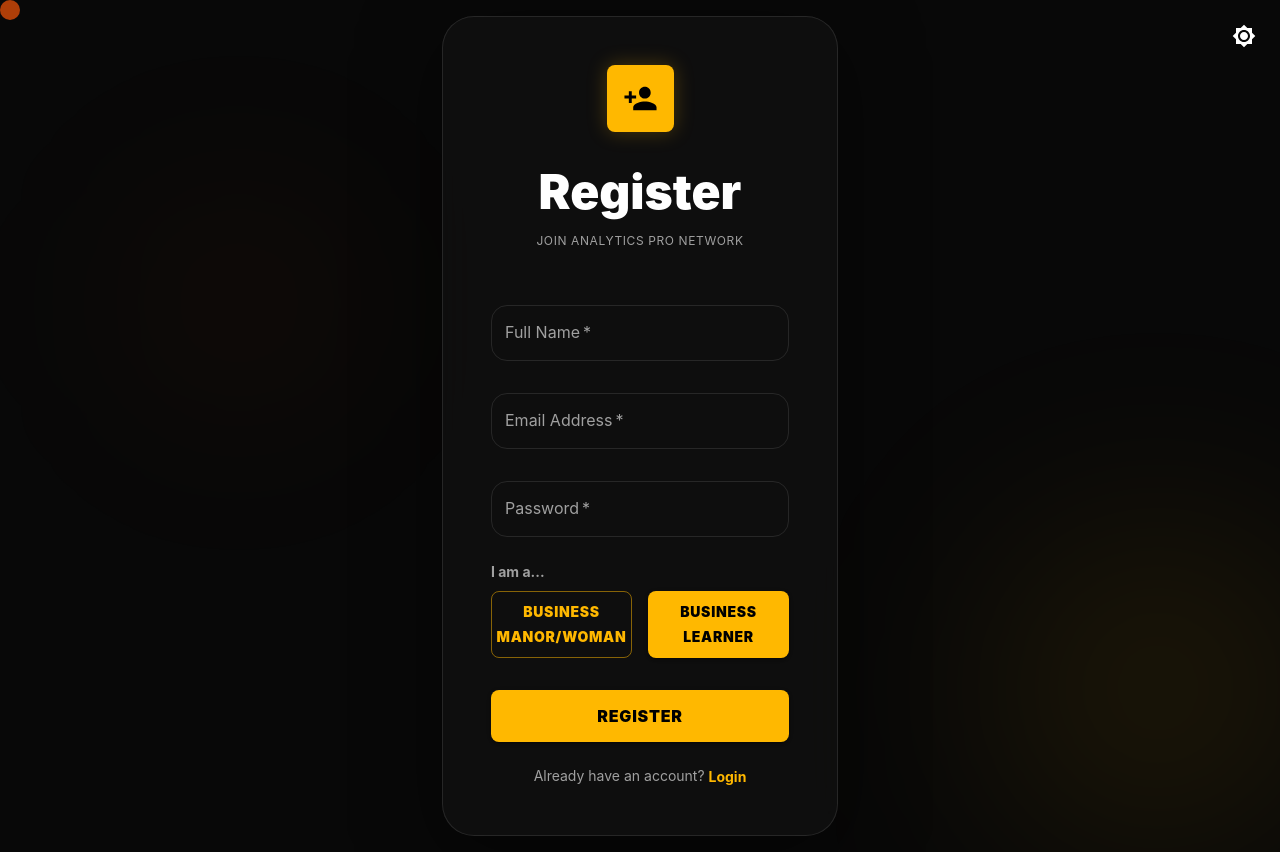
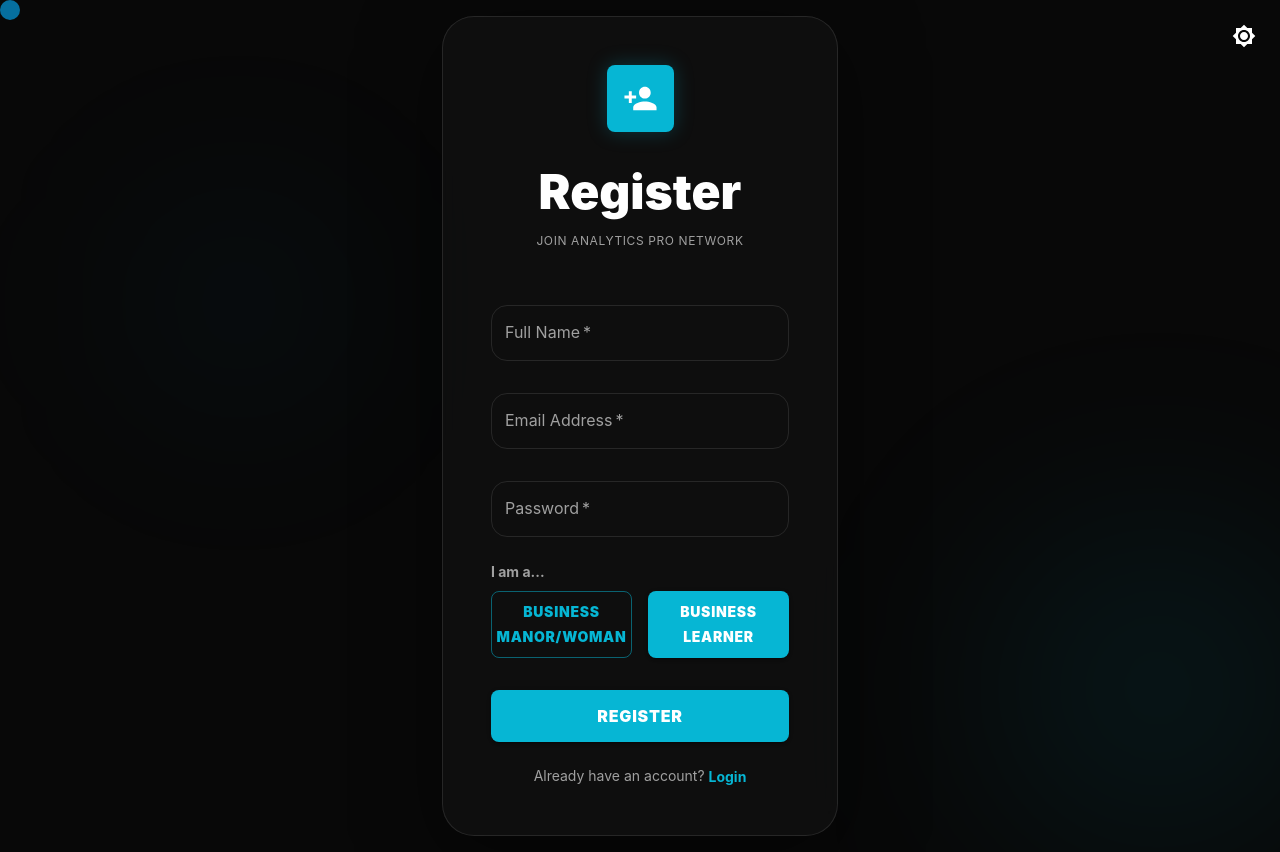
Before and after one commit to prasanth5head/Business-Analytics-Mobile-App-Development-, a React (Create React App) app in the folder frontend/: page /register in a window 1280 px wide. Built offline with nearby package versions, Linux system fonts and the light colour scheme.

Commit message:
Complete SecureChat Implementation

```diff
--- a/frontend/src/components/FinancialHealthScore.js
+++ b/frontend/src/components/FinancialHealthScore.js
@@ -9,7 +9,7 @@
     ];
 
     const COLORS = [
-        score > 70 ? '#4caf50' : score > 40 ? '#ff9800' : '#f44336',
+        score > 70 ? '#10B981' : score > 40 ? '#0EA5E9' : '#EF4444',
         'rgba(255, 255, 255, 0.1)'
     ];
 
--- a/frontend/src/components/KPICommandCenter.js
+++ b/frontend/src/components/KPICommandCenter.js
@@ -51,7 +51,7 @@
     const [items, setItems] = useState([
         { id: 1, title: 'TOTAL REVENUE', value: '₹1,24,500', trend: 12.5, color: '#4caf50', icon: <DollarSign color="#4caf50" size={24} /> },
         { id: 2, title: 'ACTIVE CUSTOMERS', value: '840', trend: 4.2, color: '#2196f3', icon: <Users color="#2196f3" size={24} /> },
-        { id: 3, title: 'PROFIT MARGIN', value: '32%', trend: -1.5, color: '#ff9800', icon: <TrendingUp color="#ff9800" size={24} /> },
+        { id: 3, title: 'PROFIT MARGIN', value: '32%', trend: -1.5, color: '#06B6D4', icon: <TrendingUp sx={{ color: '#06B6D4' }} size={24} /> },
         { id: 4, title: 'OPERATIONAL EFFICIENCY', value: '88%', trend: 0.8, color: '#9c27b0', icon: <Activity color="#9c27b0" size={24} /> },
     ]);
 
--- a/frontend/src/context/ThemeContext.js
+++ b/frontend/src/context/ThemeContext.js
@@ -31,16 +31,16 @@
                 palette: {
                     mode,
                     primary: {
-                        main: '#FF5E00', // Lava Orange
-                        light: '#FF8A4D',
-                        dark: '#CC4B00',
+                        main: '#0EA5E9', // Sky Blue
+                        light: '#7DD3FC',
+                        dark: '#0369A1',
                         contrastText: '#ffffff',
                     },
                     secondary: {
-                        main: '#FFB800', // Gold
-                        light: '#FFD147',
-                        dark: '#B88600',
-                        contrastText: '#000000',
+                        main: '#06B6D4', // Cyan
+                        light: '#67E8F9',
+                        dark: '#0891B2',
+                        contrastText: '#ffffff',
                     },
                     background: {
                         default: mode === 'light' ? '#F8F9FA' : '#080808', // Neutral dark, zero blue
@@ -76,7 +76,7 @@
                                     backgroundColor: mode === 'light' ? '#CCCCCC' : '#444444',
                                 },
                                 '&::-webkit-scrollbar-thumb:hover, & *::-webkit-scrollbar-thumb:hover': {
-                                    backgroundColor: '#FF5E00',
+                                    backgroundColor: '#0EA5E9',
                                 },
                             },
                         },
@@ -92,7 +92,7 @@
                                 '&:hover': {
                                     transform: 'translateY(-2px)',
                                     boxShadow: mode === 'light'
-                                        ? '0 6px 15px rgba(255, 94, 0, 0.2)'
+                                        ? '0 6px 15px rgba(14, 165, 233, 0.2)'
                                         : '0 8px 20px rgba(0, 0, 0, 0.4)',
                                 },
                             },
@@ -104,7 +104,7 @@
                                 borderRadius: 32,
                                 backgroundImage: mode === 'light'
                                     ? 'none'
-                                    : 'radial-gradient(at 0% 0%, rgba(255, 94, 0, 0.05) 0, transparent 50%)',
+                                    : 'radial-gradient(at 0% 0%, rgba(14, 165, 233, 0.05) 0, transparent 50%)',
                                 border: mode === 'light' ? '1px solid #EDEDED' : '1px solid rgba(255, 255, 255, 0.05)',
                                 boxShadow: mode === 'light'
                                     ? '0 10px 30px rgba(0,0,0,0.05)'
--- a/frontend/src/pages/Dashboard.js
+++ b/frontend/src/pages/Dashboard.js
@@ -357,8 +357,8 @@
                 <Grid container spacing={2}>
                     {productData.map((prod, i) => {
                         const risk = prod.risk || {};
-                        const riskColor = risk.level === 'High' ? '#f44336' : risk.level === 'Medium' ? '#FF9800' : '#4caf50';
-                        const riskBg = risk.level === 'High' ? 'rgba(244,67,54,0.08)' : risk.level === 'Medium' ? 'rgba(255,152,0,0.08)' : 'rgba(76,175,80,0.08)';
+                        const riskColor = risk.level === 'High' ? theme.palette.error.main : risk.level === 'Medium' ? theme.palette.warning.main : theme.palette.success.main;
+                        const riskBg = risk.level === 'High' ? `${theme.palette.error.main}15` : risk.level === 'Medium' ? `${theme.palette.warning.main}15` : `${theme.palette.success.main}15`;
                         return (
                             <Grid item xs={12} sm={6} md={3} key={i}>
                                 <Paper sx={{
@@ -399,7 +399,7 @@
                                         </Box>
                                         <Box display="flex" justifyContent="space-between">
                                             <Typography variant="caption" color="text.secondary">Return Rate</Typography>
-                                            <Typography variant="caption" sx={{ fontWeight: 700, color: '#FF9800' }}>{prod.returnRate}%</Typography>
+                                            <Typography variant="caption" sx={{ fontWeight: 700, color: theme.palette.warning.main }}>{prod.returnRate}%</Typography>
                                         </Box>
                                         <Box display="flex" justifyContent="space-between">
                                             <Typography variant="caption" color="text.secondary">Complaints</Typography>
--- a/frontend/src/pages/Diagnostic.js
+++ b/frontend/src/pages/Diagnostic.js
@@ -186,8 +186,8 @@
                 <Grid container spacing={2}>
                     {productData.map((prod, i) => {
                         const risk = prod.risk || {};
-                        const riskColor = risk.level === 'High' ? '#f44336' : risk.level === 'Medium' ? '#FF9800' : '#4caf50';
-                        const riskBg = risk.level === 'High' ? 'rgba(244,67,54,0.08)' : risk.level === 'Medium' ? 'rgba(255,152,0,0.08)' : 'rgba(76,175,80,0.08)';
+                        const riskColor = risk.level === 'High' ? theme.palette.error.main : risk.level === 'Medium' ? theme.palette.warning.main : theme.palette.success.main;
+                        const riskBg = risk.level === 'High' ? `${theme.palette.error.main}15` : risk.level === 'Medium' ? `${theme.palette.warning.main}15` : `${theme.palette.success.main}15`;
                         return (
                             <Grid item xs={12} sm={6} md={4} key={i}>
                                 <Paper sx={{
@@ -234,7 +234,7 @@
                                         <Divider />
                                         <Box display="flex" justifyContent="space-between" alignItems="center">
                                             <Typography variant="caption" color="text.secondary" fontWeight="600" fontSize="0.7rem">Returns</Typography>
-                                            <Typography variant="body2" sx={{ fontWeight: 800, color: '#FF9800', fontSize: '0.8rem' }}>{prod.returnRate}%</Typography>
+                                            <Typography variant="body2" sx={{ fontWeight: 800, color: theme.palette.warning.main, fontSize: '0.8rem' }}>{prod.returnRate}%</Typography>
                                         </Box>
                                         <Divider />
                                         <Box display="flex" justifyContent="space-between" alignItems="center">
--- a/frontend/src/pages/MyBusiness/MyDescriptive.js
+++ b/frontend/src/pages/MyBusiness/MyDescriptive.js
@@ -11,7 +11,7 @@
 import { useMyBusiness } from '../../context/MyBusinessContext';
 
 const COLORS = [
-    '#2196f3', '#4caf50', '#ff9800', '#f44336', '#9c27b0', '#00bcd4'
+    '#0EA5E9', '#06B6D4', '#38BDF8', '#10B981', '#6366F1', '#8B5CF6'
 ];
 
 const MyDescriptive = () => {
--- a/frontend/src/pages/Predictive.js
+++ b/frontend/src/pages/Predictive.js
@@ -128,7 +128,7 @@
                     <Paper sx={{
                         p: 3,
                         textAlign: 'center',
-                        bgcolor: theme.palette.mode === 'dark' ? 'rgba(255, 94, 0, 0.05)' : '#fff3e0',
+                        bgcolor: theme.palette.mode === 'dark' ? 'rgba(14, 165, 233, 0.1)' : 'rgba(14, 165, 233, 0.05)',
                         borderRadius: 2
                     }}>
                         <Typography variant="subtitle2" color="primary.main" fontWeight="bold">PROJECTED Q2</Typography>
--- a/frontend/src/theme.js
+++ b/frontend/src/theme.js
@@ -4,16 +4,16 @@
     palette: {
         mode: 'dark',
         primary: {
-            main: '#FF5E00', // Lava Orange - Bright & Attractive
-            light: '#FF8A4D',
-            dark: '#CC4B00',
+            main: '#0EA5E9', // Sky Blue
+            light: '#7DD3FC',
+            dark: '#0369A1',
             contrastText: '#ffffff',
         },
         secondary: {
-            main: '#FFB800', // Radiant Gold
-            light: '#FFD147',
-            dark: '#B88600',
-            contrastText: '#000000',
+            main: '#06B6D4', // Vibrant Cyan
+            light: '#67E8F9',
+            dark: '#0891B2',
+            contrastText: '#ffffff',
         },
         background: {
             default: '#080808', // Pure deep neutral dark
@@ -27,13 +27,13 @@
             main: '#D4FF00', // Lime Yellow - Bright & Creative
         },
         error: {
-            main: '#FF3D00', // Vivid Red-Orange
+            main: '#EF4444', // Clean Red
         },
         warning: {
-            main: '#FFB800',
+            main: '#06B6D4', // Vibrant Cyan (Replacing Orange Warning)
         },
         info: {
-            main: '#FF8A00', // Deep Orange
+            main: '#38BDF8', // Light Sky Blue
         },
         divider: 'rgba(255, 255, 255, 0.1)',
     },
@@ -66,7 +66,7 @@
                         backgroundClip: 'padding-box',
                     },
                     '&::-webkit-scrollbar-thumb:hover, & *::-webkit-scrollbar-thumb:hover': {
-                        backgroundColor: '#FF5E00',
+                        backgroundColor: '#0EA5E9',
                     },
                 },
             },
@@ -82,13 +82,13 @@
                     transition: 'all 0.3s cubic-bezier(0.175, 0.885, 0.32, 1.275)',
                     '&:hover': {
                         transform: 'translateY(-3px) scale(1.03)',
-                        boxShadow: '0 12px 24px rgba(255, 94, 0, 0.3)',
+                        boxShadow: '0 12px 24px rgba(14, 165, 233, 0.3)',
                     },
                 },
                 containedPrimary: {
-                    background: 'linear-gradient(135deg, #FF5E00 0%, #FFB800 100%)',
+                    background: 'linear-gradient(135deg, #0EA5E9 0%, #06B6D4 100%)',
                     '&:hover': {
-                        background: 'linear-gradient(135deg, #FF8A4D 0%, #FF5E00 100%)',
+                        background: 'linear-gradient(135deg, #7DD3FC 0%, #0EA5E9 100%)',
                     }
                 }
             },
@@ -106,10 +106,10 @@
                             borderColor: 'transparent',
                         },
                         '&:hover fieldset': {
-                            borderColor: 'rgba(255, 94, 0, 0.4)',
+                            borderColor: 'rgba(14, 165, 233, 0.4)',
                         },
                         '&.Mui-focused fieldset': {
-                            borderColor: '#FF5E00',
+                            borderColor: '#0EA5E9',
                             borderWidth: '2px',
                         },
                     },
@@ -121,7 +121,7 @@
                 root: {
                     borderRadius: 32,
                     backgroundColor: '#161616',
-                    backgroundImage: 'radial-gradient(at 0% 0%, rgba(255, 94, 0, 0.05) 0, transparent 50%), radial-gradient(at 100% 100%, rgba(255, 184, 0, 0.05) 0, transparent 50%)',
+                    backgroundImage: 'radial-gradient(at 0% 0%, rgba(14, 165, 233, 0.05) 0, transparent 50%), radial-gradient(at 100% 100%, rgba(6, 182, 212, 0.05) 0, transparent 50%)',
                     border: '1px solid rgba(255, 255, 255, 0.05)',
                     boxShadow: '0 20px 50px rgba(0, 0, 0, 0.6)',
                 },
```
Also changed, not shown: frontend/src/components/AIAnomalyDetector.js (+4 -4 lines), frontend/src/pages/Chatai.js (+4 -4 lines), frontend/src/pages/RevenueEntry.js (+5 -5 lines).
